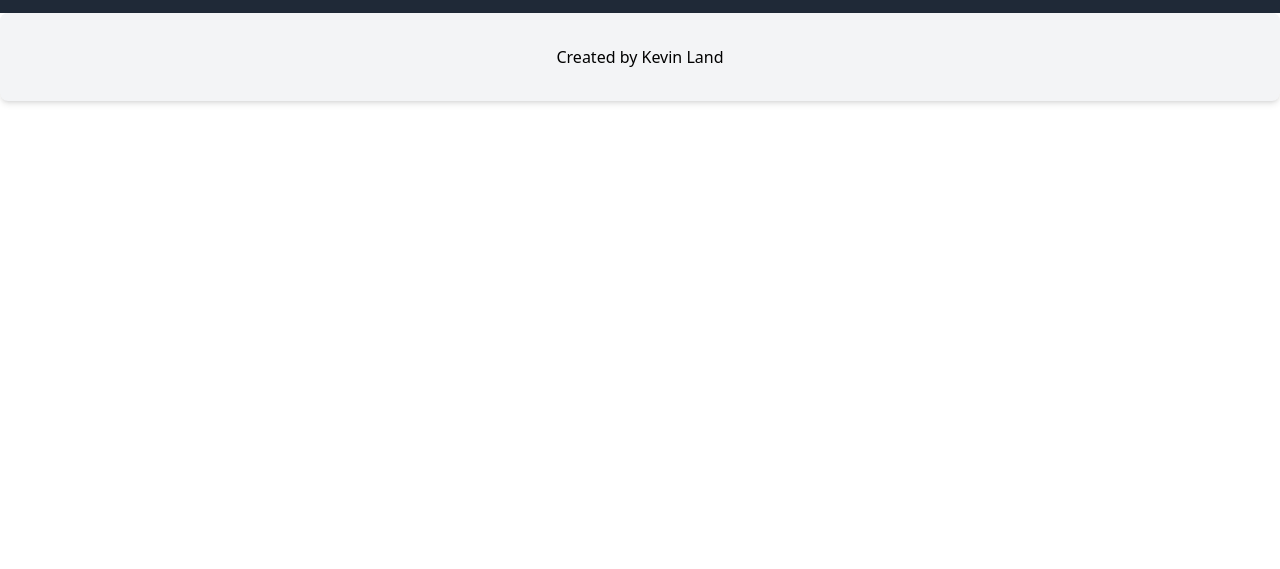
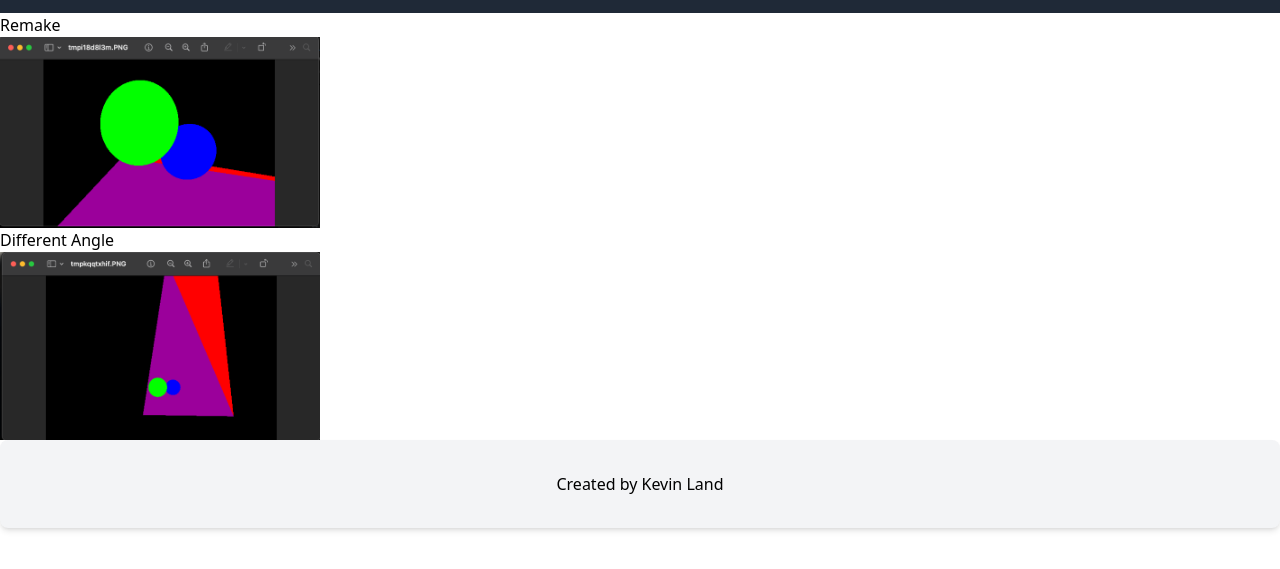
Before and after one commit to KevinJSL/KevinJSL.github.io, a plain HTML site: page cp2.html in a window 1280 px wide. Shown: the part 59-628 px from the top of the page. Drawn offline with nearby package versions, Linux system fonts and the light colour scheme.

Commit message:
added checkpoint 2

```diff
--- a/cp2.html
+++ b/cp2.html
@@ -45,6 +45,13 @@
 
     <!--  -->
 
+    <div>
+        <p>Remake</p>
+        <img src="/static/raytrace_remake.png" width=25% height=25%>
+        <p>Different Angle</p>
+        <img src="static/different_angle.png" width=25% height=25%>
+    </div>
+
     <footer class="w-full bg-gray-100 rounded-lg p-8 text-center shadow-md">
         <p>Created by Kevin Land</p>
     </footer>
```
Also changed, not shown: static/different_angle.png (added), static/raytrace_remake.png (added), 1 other file.
